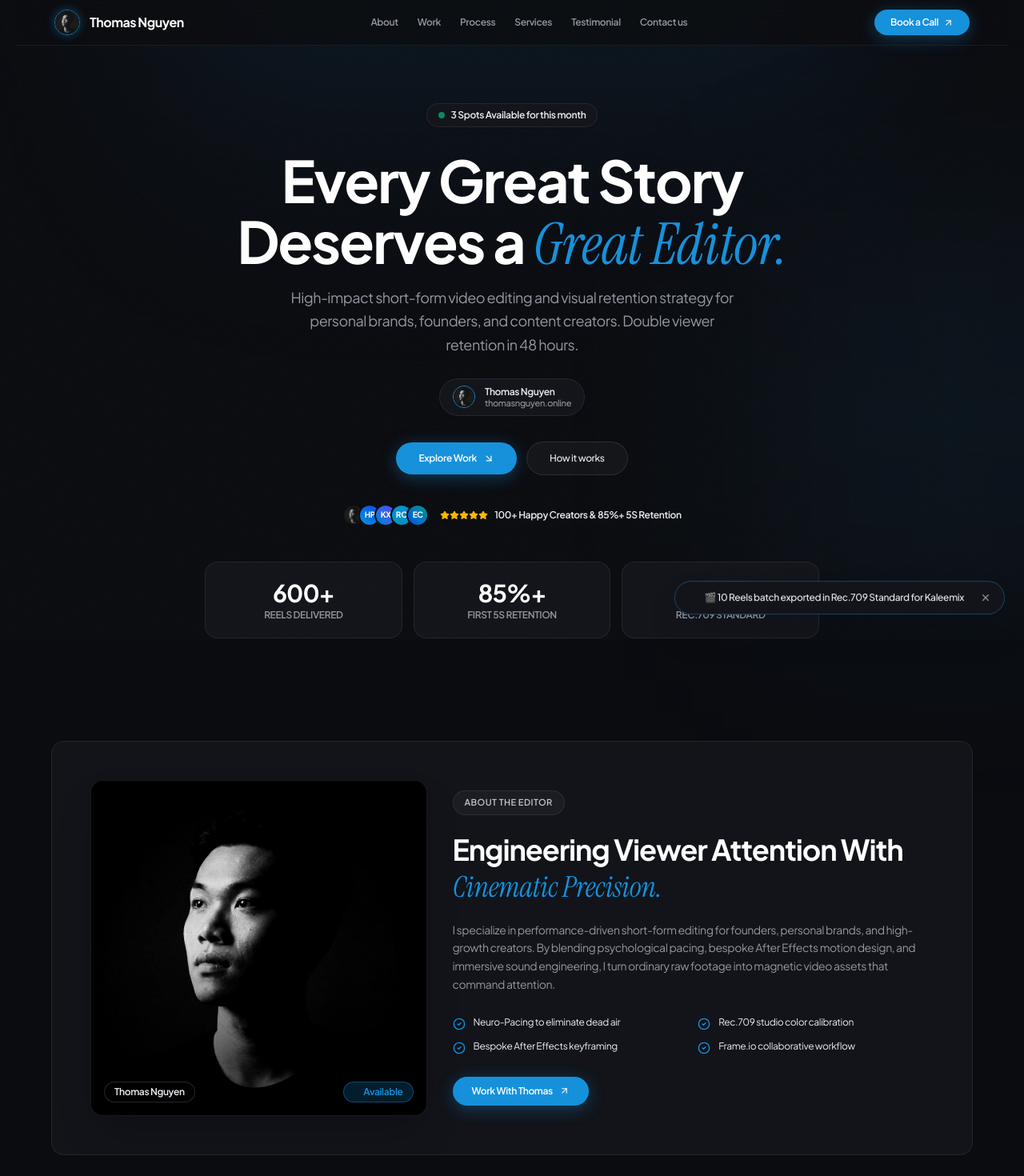
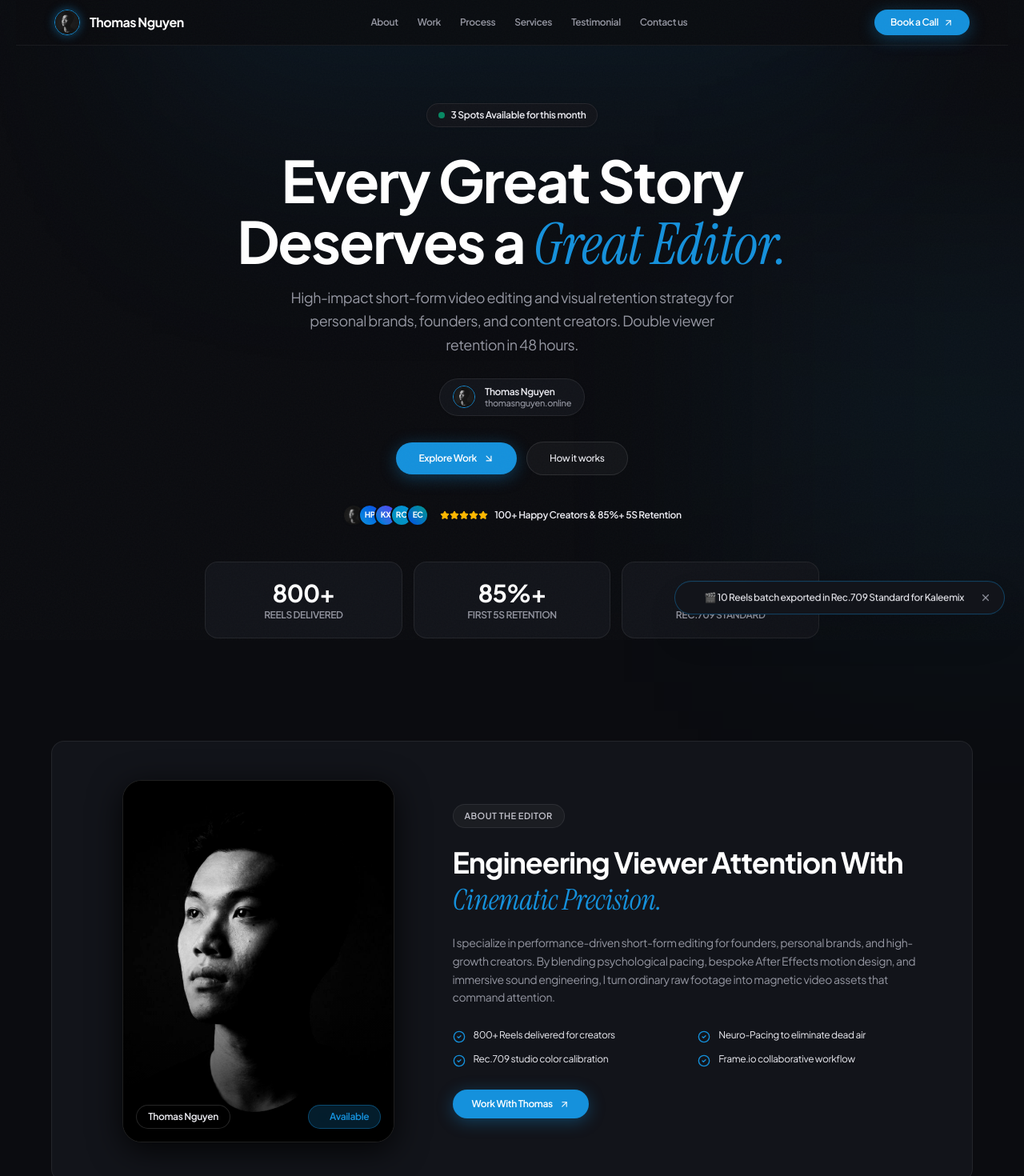
Before and after one commit to phucnguyen36/Thomas-Nguyen-Website, a React (Vite) app: page / in a window 1280 px wide. Shown: the top 1470 px of the page at 80% size. Built offline with nearby package versions, Linux system fonts and the light colour scheme.

Commit message:
Update vertical portrait frame (aspect 3:4, rounded-3xl), 800+ reels delivered metric, and portrait logo & favicon

```diff
--- a/index.html
+++ b/index.html
@@ -3,6 +3,9 @@
   <head>
     <meta charset="UTF-8" />
     <meta name="viewport" content="width=device-width, initial-scale=1.0" />
+
+    <!-- FAVICON -->
+    <link rel="icon" type="image/jpeg" href="/thomas_portrait.jpg" />
 
     <!-- PRIMARY SEO METADATA -->
     <title>Thomas Nguyen — Short-Form Video Editor &amp; Visual Retention Strategist</title>
@@ -17,7 +20,7 @@
     <meta property="og:url" content="https://thomasnguyen.online/" />
     <meta property="og:title" content="Thomas Nguyen — Short-Form Video Editor &amp; Visual Retention Strategist" />
     <meta property="og:description" content="Transform raw footage into high-retention short-form video assets. Bespoke After Effects keyframing, Neuro-Pacing, and multi-layered sound design." />
-    <meta property="og:image" content="https://thomasnguyen.online/site_hero.png" />
+    <meta property="og:image" content="https://thomasnguyen.online/thomas_portrait.jpg" />
     <meta property="og:site_name" content="Thomas Nguyen Portfolio" />
 
     <!-- TWITTER CARDS -->
@@ -26,7 +29,7 @@
     <meta name="twitter:creator" content="@thomaseditor_vn" />
     <meta name="twitter:title" content="Thomas Nguyen — Short-Form Video Editor &amp; Visual Retention Strategist" />
     <meta name="twitter:description" content="High-impact short-form video editing and visual strategy for personal brands, founders, and content creators." />
-    <meta name="twitter:image" content="https://thomasnguyen.online/site_hero.png" />
+    <meta name="twitter:image" content="https://thomasnguyen.online/thomas_portrait.jpg" />
 
     <!-- FONTS & PRECONNECT -->
     <link rel="preconnect" href="https://fonts.googleapis.com">
@@ -58,7 +61,7 @@
     }
     </script>
   </head>
-  <body class="bg-[#0e0e11] text-[#ededf3] antialiased selection:bg-[#5266eb]/30 selection:text-white overflow-x-hidden">
+  <body class="bg-[#0b0c10] text-[#ededf3] antialiased selection:bg-[#1591DC]/30 selection:text-white overflow-x-hidden">
     <div id="root"></div>
     <script type="module" src="/src/main.tsx"></script>
   </body>
--- a/src/App.tsx
+++ b/src/App.tsx
@@ -180,13 +180,13 @@ export default function App() {
         </div>
       )}
 
-      {/* KULDEEP CLEAN FLOATING HEADER WITH AVATAR */}
+      {/* KULDEEP CLEAN FLOATING HEADER WITH PORTRAIT LOGO */}
       <header className="sticky top-0 z-40 bg-[#0b0c10]/85 backdrop-blur-xl border-b border-white/[0.06] px-6 md:px-12 py-3 flex justify-between items-center max-w-[1240px] mx-auto">
         <a href="#hero" className="flex items-center gap-3 text-decoration-none group">
           <img
             src="/thomas_portrait.jpg"
-            alt="Thomas Nguyen"
-            className="w-8 h-8 rounded-full object-cover border border-[#1591DC]/80 shadow-[0_0_12px_rgba(21,145,220,0.4)]"
+            alt="Thomas Nguyen Logo"
+            className="w-8 h-8 rounded-full object-cover border border-[#1591DC] shadow-[0_0_12px_rgba(21,145,220,0.5)] group-hover:scale-105 transition-transform"
           />
           <span className="font-bold text-sm md:text-base tracking-tighter text-white">
             Thomas Nguyen
@@ -293,10 +293,10 @@ export default function App() {
             </div>
           </div>
 
-          {/* 3 Metric Cards Strip */}
+          {/* 3 Metric Cards Strip (800+ REELS DELIVERED) */}
           <div className="grid grid-cols-1 sm:grid-cols-3 gap-3.5 max-w-3xl mx-auto pt-4">
             <div className="kuldeep-card p-5 text-center space-y-0.5">
-              <h3 className="text-3xl font-bold text-white tracking-tighter">600+</h3>
+              <h3 className="text-3xl font-bold text-white tracking-tighter">800+</h3>
               <p className="text-xs text-[#9496a1] uppercase font-semibold tracking-tight">Reels Delivered</p>
             </div>
 
@@ -313,27 +313,27 @@ export default function App() {
 
         </section>
 
-        {/* 2. ARTISTIC BLACK & WHITE SPOTLIGHT SECTION (ABOUT THE EDITOR) */}
+        {/* 2. ARTISTIC VERTICAL PORTRAIT SPOTLIGHT (ABOUT THE EDITOR) */}
         <section id="about" className="space-y-6 pt-4 scroll-mt-20">
           <div className="kuldeep-card p-8 sm:p-12 border border-white/[0.08] bg-[#12141a] overflow-hidden relative">
             <div className="grid grid-cols-1 md:grid-cols-12 gap-8 items-center">
 
-              {/* Studio Portrait Art Block */}
-              <div className="md:col-span-5 relative group">
-                <div className="relative aspect-square rounded-2xl overflow-hidden border border-white/[0.1] shadow-2xl bg-black">
+              {/* Studio Portrait Art Block - Vertical Aspect Ratio with Elegant Rounded Corners */}
+              <div className="md:col-span-5 relative group flex justify-center">
+                <div className="relative w-full max-w-[340px] aspect-[3/4] rounded-3xl overflow-hidden border border-white/[0.12] shadow-[0_10px_40px_rgba(0,0,0,0.8)] bg-black">
                   <img
                     src="/thomas_portrait.jpg"
                     alt="Thomas Nguyen - Short-Form Video Editor & Retention Strategist"
                     className="w-full h-full object-cover grayscale contrast-125 group-hover:scale-105 transition-all duration-500"
                   />
-                  <div className="absolute inset-0 bg-gradient-to-t from-black/80 via-transparent to-transparent pointer-events-none" />
+                  <div className="absolute inset-0 bg-gradient-to-t from-black/85 via-transparent to-transparent pointer-events-none" />
 
-                  {/* Floating Tag */}
+                  {/* Floating Tag at Bottom of Portrait */}
                   <div className="absolute bottom-4 left-4 right-4 flex items-center justify-between text-xs font-semibold">
-                    <span className="px-3 py-1 rounded-full bg-black/80 border border-white/[0.15] text-[#ededf3] backdrop-blur-md">
+                    <span className="px-3.5 py-1.5 rounded-full bg-black/85 border border-white/[0.15] text-[#ededf3] backdrop-blur-md">
                       Thomas Nguyen
                     </span>
-                    <span className="px-3 py-1 rounded-full bg-[#1591DC]/20 border border-[#1591DC]/40 text-[#1591DC] backdrop-blur-md flex items-center gap-1.5">
+                    <span className="px-3.5 py-1.5 rounded-full bg-[#1591DC]/20 border border-[#1591DC]/40 text-[#1591DC] backdrop-blur-md flex items-center gap-1.5">
                       <span className="w-1.5 h-1.5 rounded-full bg-[#1591DC] animate-ping"></span>
                       Available
                     </span>
@@ -357,15 +357,15 @@ export default function App() {
                 <div className="grid grid-cols-1 sm:grid-cols-2 gap-3 pt-2">
                   <div className="flex items-start gap-2.5 text-xs text-[#ededf3]">
                     <CheckCircle2 size={16} className="text-[#1591DC] shrink-0 mt-0.5" />
+                    <span>800+ Reels delivered for creators</span>
+                  </div>
+                  <div className="flex items-start gap-2.5 text-xs text-[#ededf3]">
+                    <CheckCircle2 size={16} className="text-[#1591DC] shrink-0 mt-0.5" />
                     <span>Neuro-Pacing to eliminate dead air</span>
                   </div>
                   <div className="flex items-start gap-2.5 text-xs text-[#ededf3]">
                     <CheckCircle2 size={16} className="text-[#1591DC] shrink-0 mt-0.5" />
                     <span>Rec.709 studio color calibration</span>
-                  </div>
-                  <div className="flex items-start gap-2.5 text-xs text-[#ededf3]">
-                    <CheckCircle2 size={16} className="text-[#1591DC] shrink-0 mt-0.5" />
-                    <span>Bespoke After Effects keyframing</span>
                   </div>
                   <div className="flex items-start gap-2.5 text-xs text-[#ededf3]">
                     <CheckCircle2 size={16} className="text-[#1591DC] shrink-0 mt-0.5" />
```
